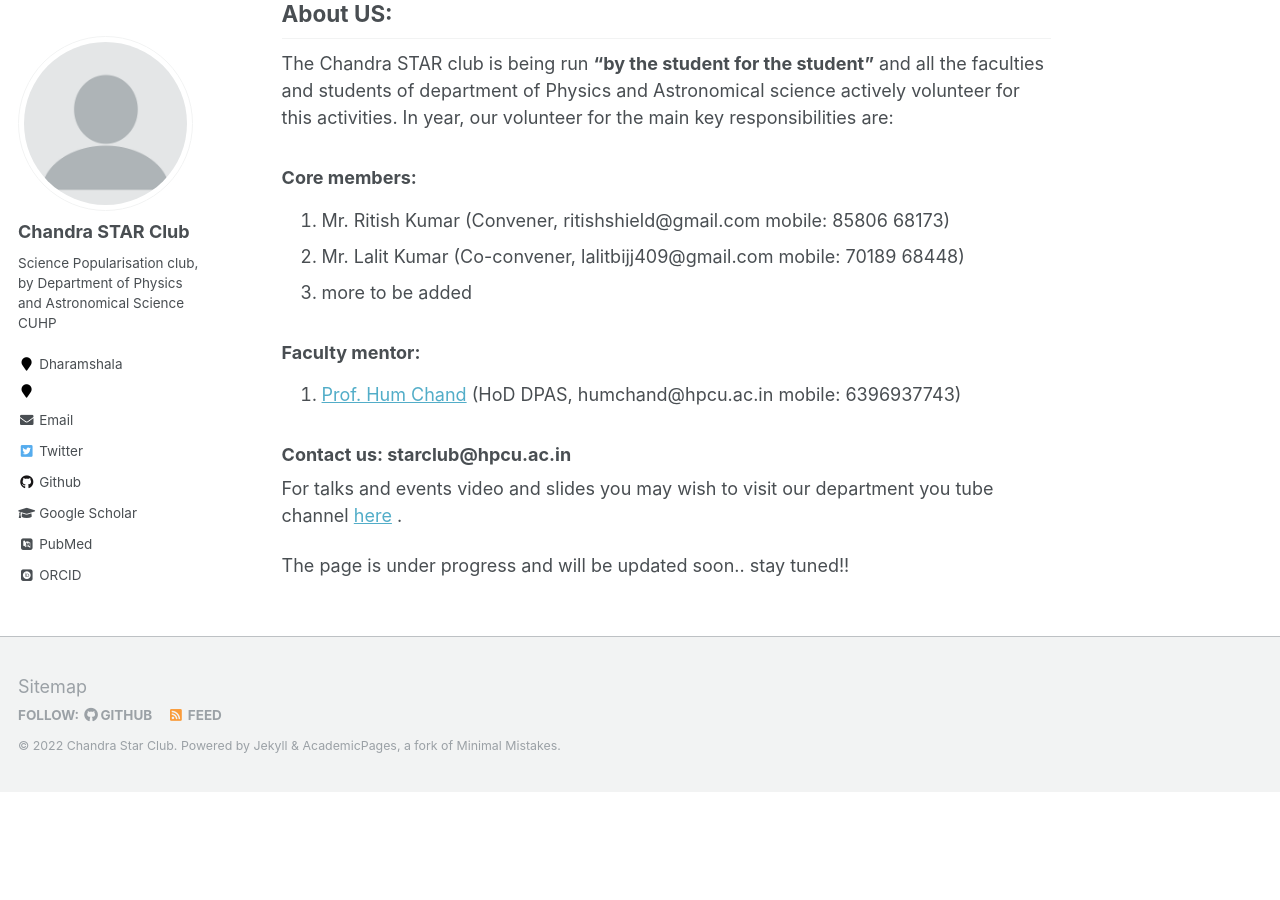
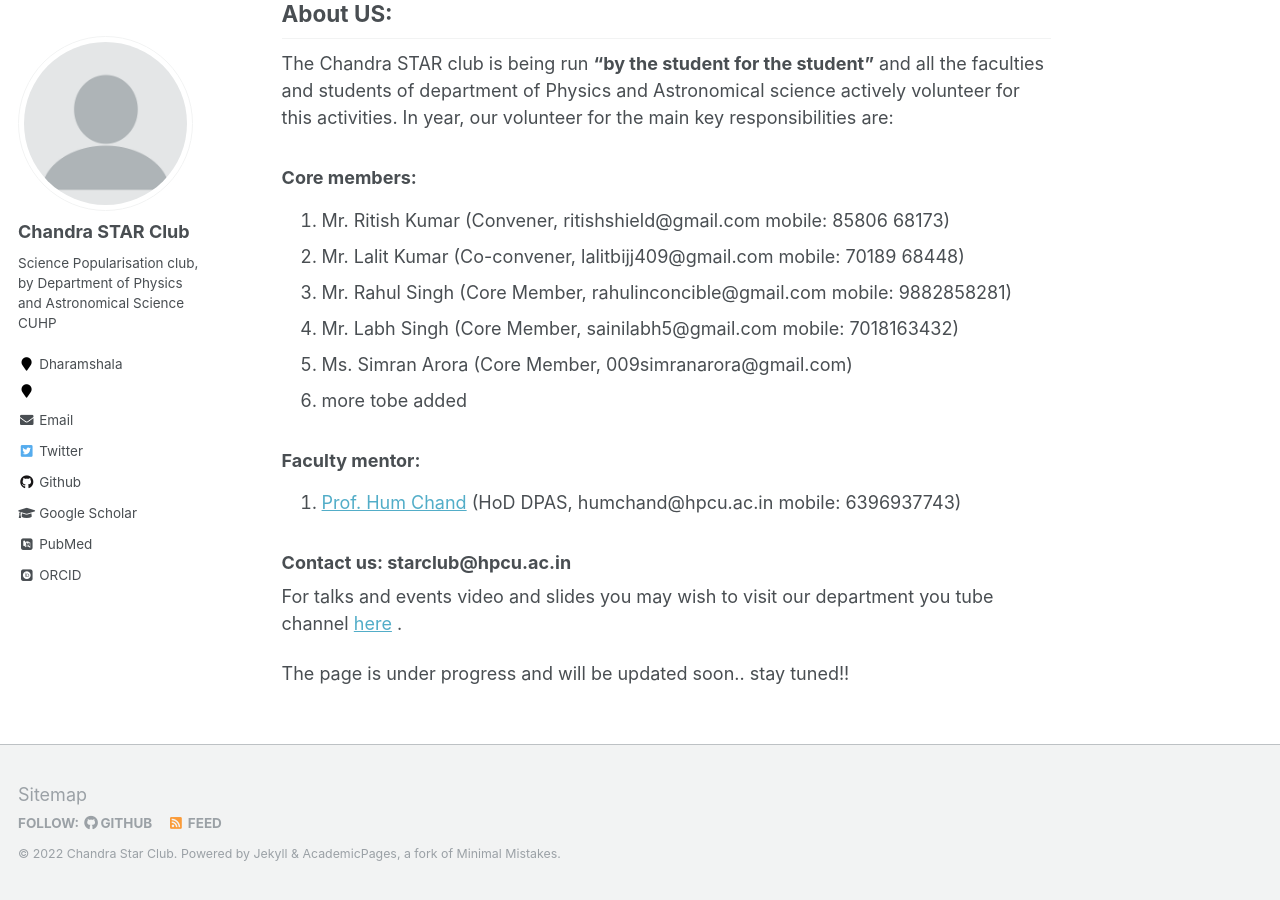
Before and after one commit to chandrastarclub/chandrastarclub.github.io, a Jekyll site: the page built from _pages/about.md, in a window 1280 px wide and 900 px high, scrolled down 1556 px. Built offline with Jekyll 4.4.1, drawn with Linux system fonts in a browser that asks for light colours; some web fonts are replaced; before the commit the page ends 2348 px from its top, so only the background shows below that.

Commit message:
modify core member names

```diff
--- a/_pages/about.md
+++ b/_pages/about.md
@@ -36,7 +36,10 @@
 ### Core members:
   1. Mr. Ritish Kumar (Convener, ritishshield@gmail.com mobile: 85806 68173)
   1. Mr. Lalit Kumar (Co-convener, lalitbijj409@gmail.com  mobile: 70189 68448)
-  1. more to be added
+  1. Mr. Rahul Singh (Core Member, rahulinconcible@gmail.com  mobile: 9882858281)
+  1. Mr. Labh Singh (Core Member, sainilabh5@gmail.com mobile: 7018163432)
+  1. Ms. Simran Arora (Core Member, 009simranarora@gmail.com)
+  1.  more tobe added
 
 ### Faculty mentor:
    1. [Prof. Hum Chand](https://humchand.in/) (HoD DPAS, humchand@hpcu.ac.in mobile: 6396937743)
```
